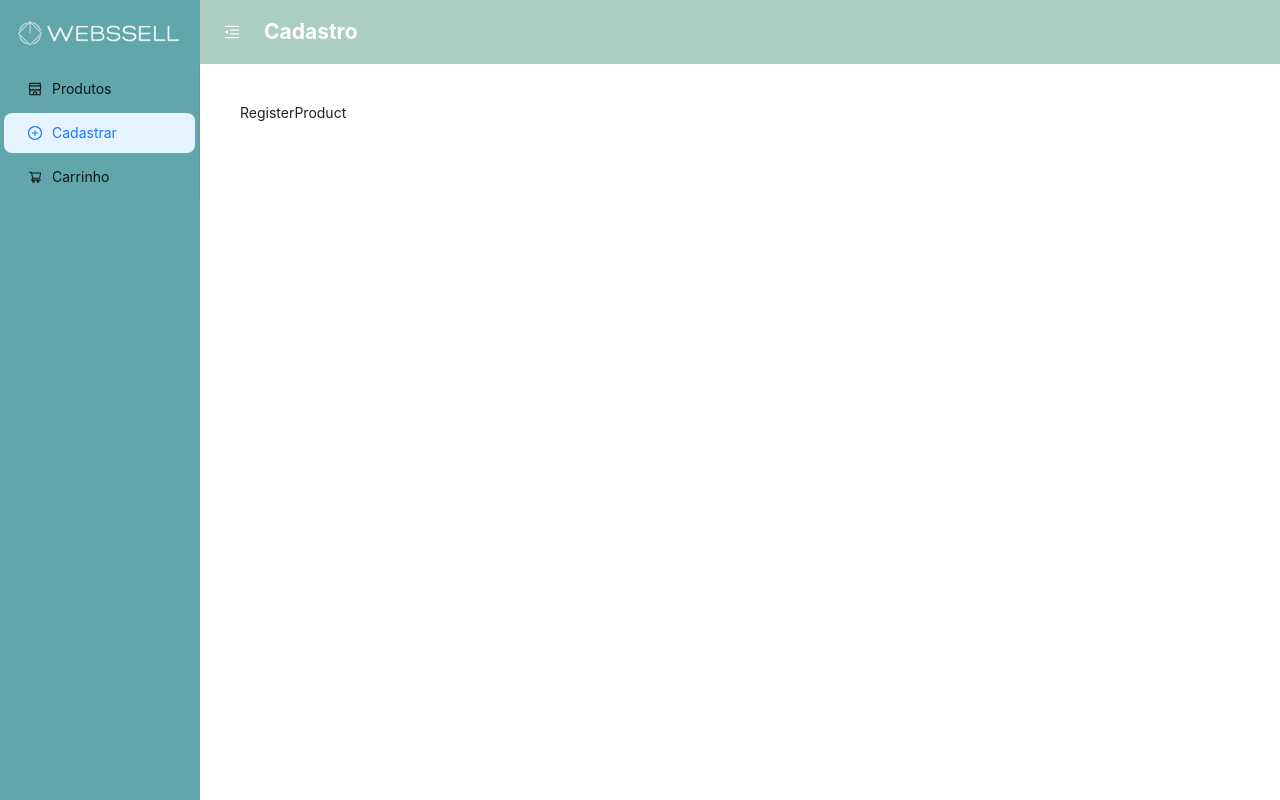
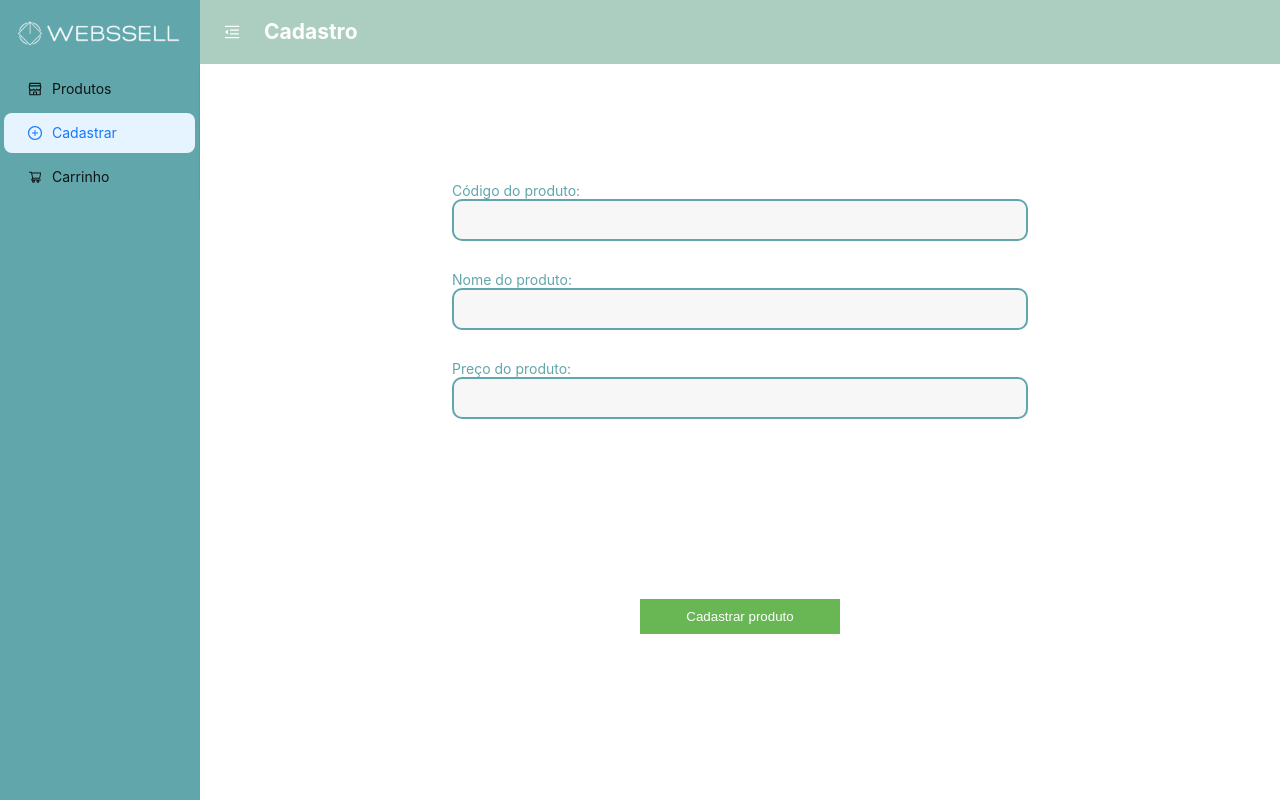
Before and after one commit to LuizGuFaMartins/webssel-web, a React (Create React App) app: page /produtos in a window 1280 px wide. Both pictures are taken after a click on the item "Cadastrar". Built offline with nearby package versions, Linux system fonts and the light colour scheme; no server answers.

Commit message:
feat: implement socket

```diff
--- a/src/components/productCard/index.js
+++ b/src/components/productCard/index.js
@@ -8,7 +8,7 @@ const ProductCard = ({ product }) => {
   }
 
   return (
-    <div className="card">
+    <div key={product.productId} className="product-card">
       <div className="card-body">
         <div className="form-group">
           <label>Código do produto:</label>
--- a/src/components/productCard/styles.css
+++ b/src/components/productCard/styles.css
@@ -1,4 +1,4 @@
-.card {
+.product-card {
   border: 3px solid #61a6ab;
   border-radius: 35px;
   padding: 1rem 1.5rem;
@@ -6,20 +6,19 @@
   max-width: 500px;
   box-shadow: 0px 4px 4px rgba(0, 0, 0, 0.25);
   min-width: 250px;
-  margin: 1rem 0;
 }
 
-.card-body {
+.product-card .card-body {
   display: flex;
   flex-direction: column;
 }
 
-.card-body .buttons-box {
+.product-card .card-body .buttons-box {
   display: flex;
   justify-content: space-between;
 }
 
-.card-body .buttons-box button {
+.product-card .card-body .buttons-box button {
   color: white;
   padding: 8px 16px;
   border: none;
@@ -29,38 +28,38 @@
   width: 46%;
 }
 
-.card-body .buttons-box button:nth-of-type(1) {
+.product-card .card-body .buttons-box button:nth-of-type(1) {
   background-color: #e64141;
 }
 
-.card-body .buttons-box button:nth-of-type(2) {
+.product-card .buttons-box button:nth-of-type(2) {
   background-color: #d3cb09;
 }
 
-.card-body .buttons-box button:hover {
+.product-card .buttons-box button:hover {
   background-color: darkred;
 }
 
-.card-body .form-groupcod label {
+.product-card .form-groupcod label {
   display: flex;
   align-items: center;
   justify-content: center;
   padding: 2%;
 }
 
-.form-group {
+.product-card .form-group {
   margin-bottom: 2%;
   display: flex;
   flex-direction: column;
   margin: 5px 0;
 }
 
-.form-group label {
+.product-card .form-group label {
   color: #61a6ab;
   font-weight: bold;
 }
 
-.form-group:nth-of-type(1) {
+.product-card .form-group:nth-of-type(1) {
   width: 100%;
   display: flex;
   justify-content: center;
@@ -68,6 +67,6 @@
   margin: 5px 0;
 }
 
-.form-group:nth-of-type(1) span {
+.product-card .form-group:nth-of-type(1) span {
   margin-left: 5px;
 }
--- a/src/pages/products/index.js
+++ b/src/pages/products/index.js
@@ -10,7 +10,9 @@ const Product = () => {
   const [products, setProducts] = React.useState([]);
 
   React.useEffect(() => {
-    setProducts([]);
+    // socket.on("connect", () => {
+    // });
+    listProducts();
     function receiveProducts(prods) {
       setProducts([...prods]);
     }
@@ -18,19 +20,21 @@ const Product = () => {
     socket.on("refreshProductsList", (prods) => {
       receiveProducts(prods);
     });
-  }, []);
+  }, [socket]);
+
+  function listProducts() {
+    socket.emit("listProducts");
+  }
 
   return (
-    <div className="container">
+    <div className="product-container">
       <div className="search-bar">
         <input type="text" placeholder="Buscar por nome do produto..." />
         <div className="glass"></div>
       </div>
-      <div className="boxcard">
+      <div className="product-boxcard">
         {products.map((prod) => (
-          <div key={prod.productId}>
-            <ProductCard product={prod} />
-          </div>
+          <ProductCard product={prod} />
         ))}
       </div>
     </div>
--- a/src/pages/products/styles.css
+++ b/src/pages/products/styles.css
@@ -1,4 +1,4 @@
-.container {
+.product-container {
   display: flex;
   flex-direction: column;
   align-items: center;
@@ -42,10 +42,11 @@
   outline: none;
 }
 
-.boxcard {
+.product-boxcard {
   display: flex;
   height: 100%;
   width: 100%;
   flex-wrap: wrap;
-  justify-content: space-between;
+  justify-content: center;
+  gap: 2.4rem;
 }
--- a/src/pages/registerProduct/index.js
+++ b/src/pages/registerProduct/index.js
@@ -1,9 +1,78 @@
 import React from "react";
+import { io } from "socket.io-client";
 import "./styles.css";
 
+const socket = io("http://localhost:3333");
 
 const RegisterProduct = () => {
-  return <div>RegisterProduct</div>;
+  const [codigo, setCodigo] = React.useState("");
+  const [nome, setNome] = React.useState("");
+  const [preco, setPreco] = React.useState("");
+
+  const handleCodigoChange = (event) => {
+    setCodigo(event.target.value);
+  };
+
+  const handleNomeChange = (event) => {
+    setNome(event.target.value);
+  };
+
+  const handlePrecoChange = (event) => {
+    setPreco(event.target.value);
+  };
+
+  const handleSubmit = (event) => {
+    event.preventDefault();
+
+    const product = {
+      productCode: codigo,
+      productName: nome,
+      productPrice: preco,
+    };
+
+    socket.emit("createProduct", product);
+  };
+
+  return (
+    <div style={{ height: "100%" }} className="register-container">
+      <div className="form-box">
+        <form onSubmit={handleSubmit}>
+          <div className="input-group">
+            <label htmlFor="codigo">Código do produto:</label>
+            <input
+              type="text"
+              id="codigo"
+              value={codigo}
+              onChange={handleCodigoChange}
+            />
+          </div>
+          <div className="input-group">
+            <label htmlFor="nome">Nome do produto:</label>
+            <input
+              type="text"
+              id="nome"
+              value={nome}
+              onChange={handleNomeChange}
+            />
+          </div>
+          <div className="input-group">
+            <label htmlFor="preco">Preço do produto:</label>
+            <input
+              type="text"
+              id="preco"
+              value={preco}
+              onChange={handlePrecoChange}
+            />
+          </div>
+          <div className="register-button-box">
+            <button className="register-button" type="submit">
+              Cadastrar produto
+            </button>
+          </div>
+        </form>
+      </div>
+    </div>
+  );
 };
 
 export default RegisterProduct;
--- a/src/pages/registerProduct/styles.css
+++ b/src/pages/registerProduct/styles.css
@@ -0,0 +1,65 @@
+.register-container {
+  display: flex;
+  align-items: center;
+  justify-content: center;
+  width: 90%;
+  max-width: 1100px;
+  height: fit-content;
+  margin: 0 auto;
+  padding-bottom: 3rem;
+}
+
+.form-box {
+  width: 80%;
+  height: 80%;
+  display: flex;
+  align-items: center;
+  justify-content: center;
+}
+
+.form-box form {
+  width: 80%;
+}
+
+.input-group {
+  display: flex;
+  flex-direction: column;
+  color: #61a6ab;
+  margin-bottom: 30px;
+}
+
+input[type="text"] {
+  width: 100%;
+  height: 100%;
+  padding: 10px 20px;
+  padding-right: 55px;
+  border: 2px solid #61a6ab;
+  border-radius: 10px;
+  font-size: 16px;
+  background-color: #f7f7f7;
+  color: #a4a4a4;
+}
+
+input[type="text"]:focus {
+  outline: none;
+}
+
+.register-button-box {
+  width: 100%;
+  text-align: center;
+}
+
+.register-button {
+  width: 200px;
+  padding: 10px;
+  background-color: #69b655;
+  color: white;
+  cursor: pointer;
+  outline: 0;
+  border: 0;
+  margin-top: 150px;
+}
+
+.register-button:hover {
+  background-color: #427435;
+}
```
